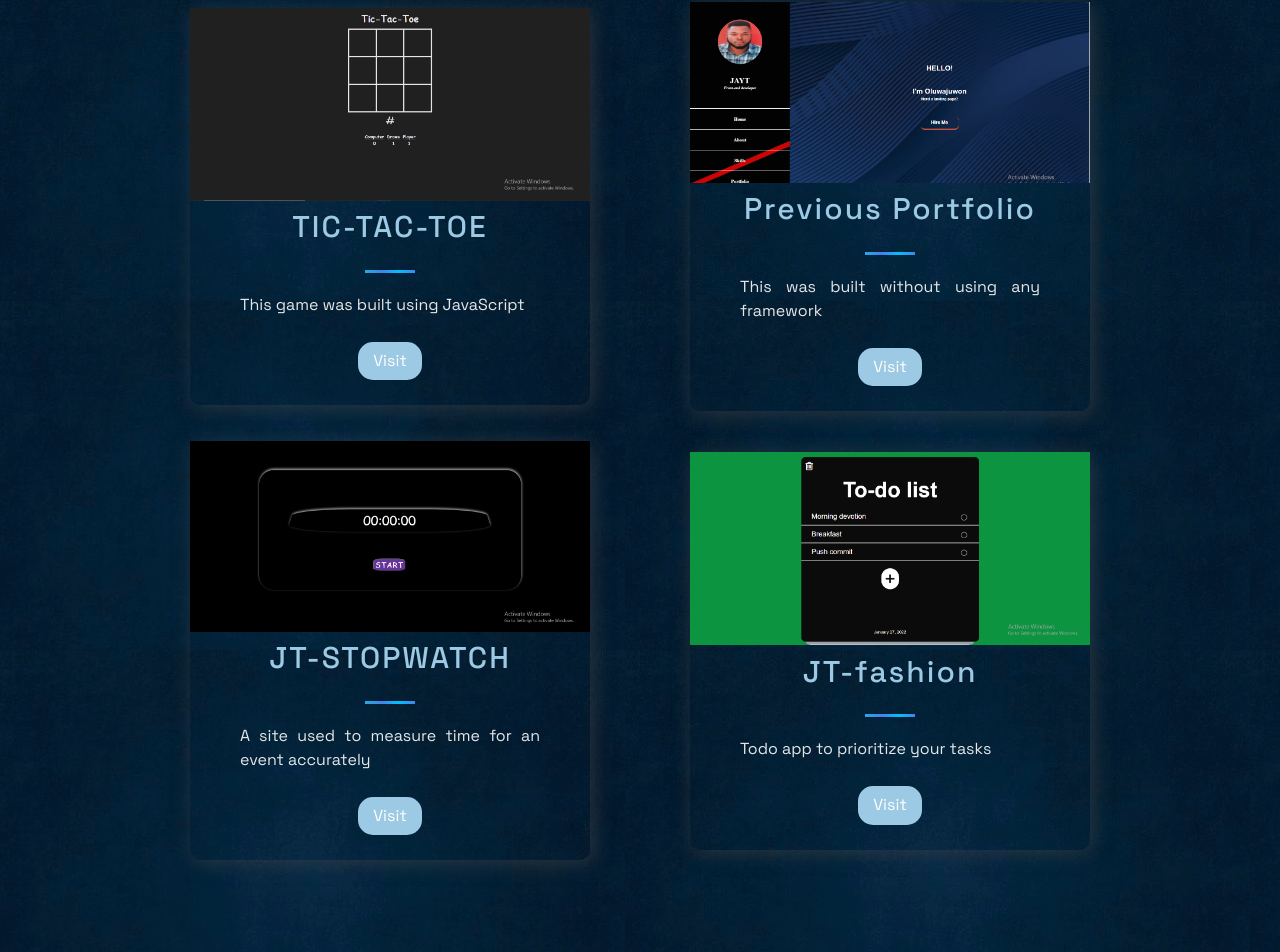
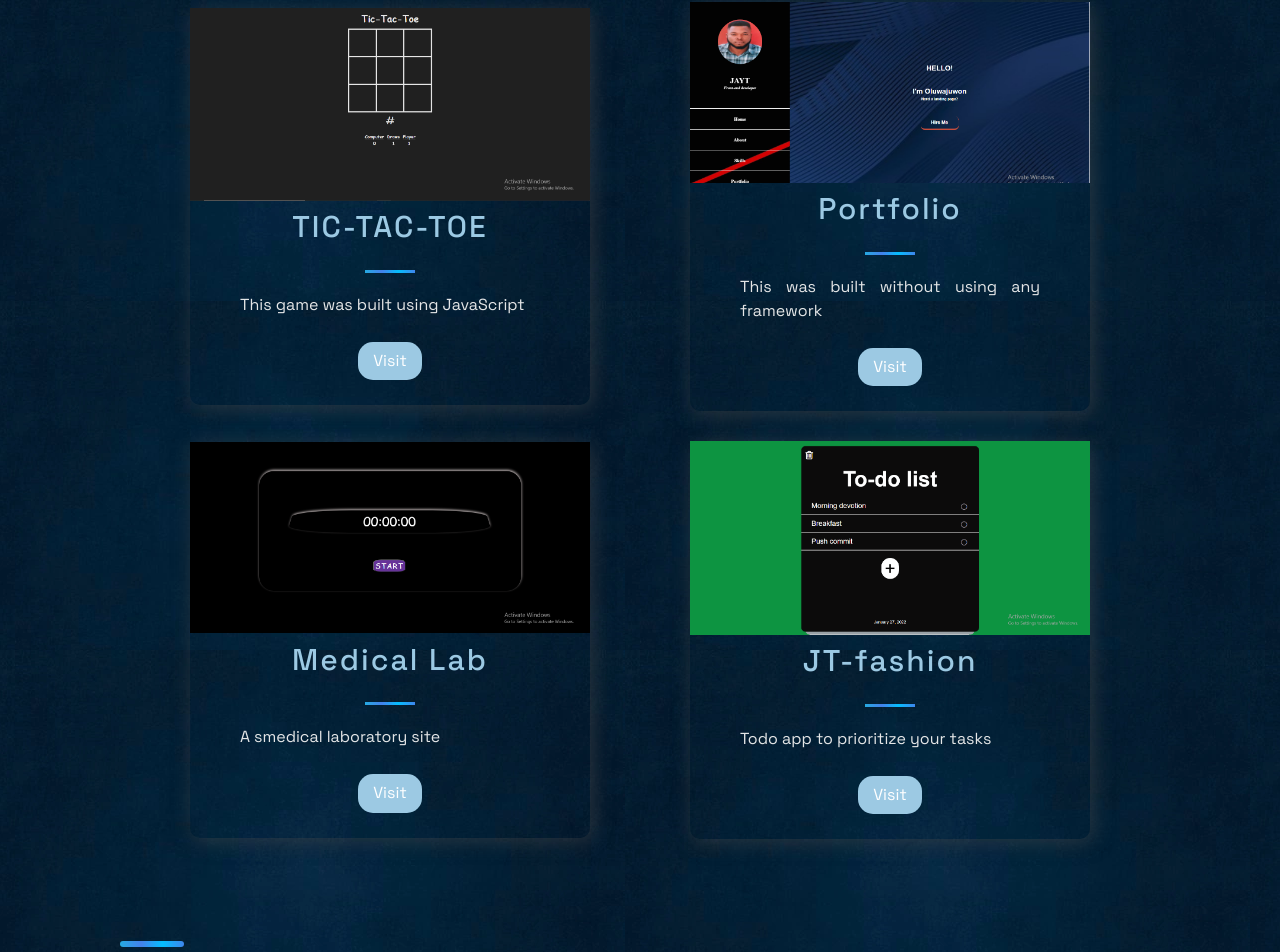
Before and after one commit to Jayt4c/portfolio, a Next.js app: page / in a window 1280 px wide. Shown: the part 1793-2745 px from the top of the page. Built offline with nearby package versions, Linux system fonts and the light colour scheme.

Commit message:
Update constants.js

```diff
--- a/src/constants/constants.js
+++ b/src/constants/constants.js
@@ -40,7 +40,7 @@ export const projects = [
     id: 4,
   },
   {
-    title: 'Previous Portfolio',
+    title: 'Portfolio',
     description: "This was built without using any framework",
     image: '/images/portfolio.png',
     tags: ['HTML', 'CSS', 'JavaScript'],
@@ -48,11 +48,11 @@ export const projects = [
     id: 5,
   },
   {
-    title: 'JT-STOPWATCH',
-    description: "A site used to measure time for an event accurately",
+    title: 'Medical Lab',
+    description: "A smedical laboratory site",
     image: '/images/stopwatch.png',
     tags: ['HTML', 'CSS', 'JavaScript'],
-    visit: 'https://jt-stopwatch.netlify.app/',
+    visit: 'https://https://muelbeth.vercel.app/',
     id: 6,
   },
   {
```
